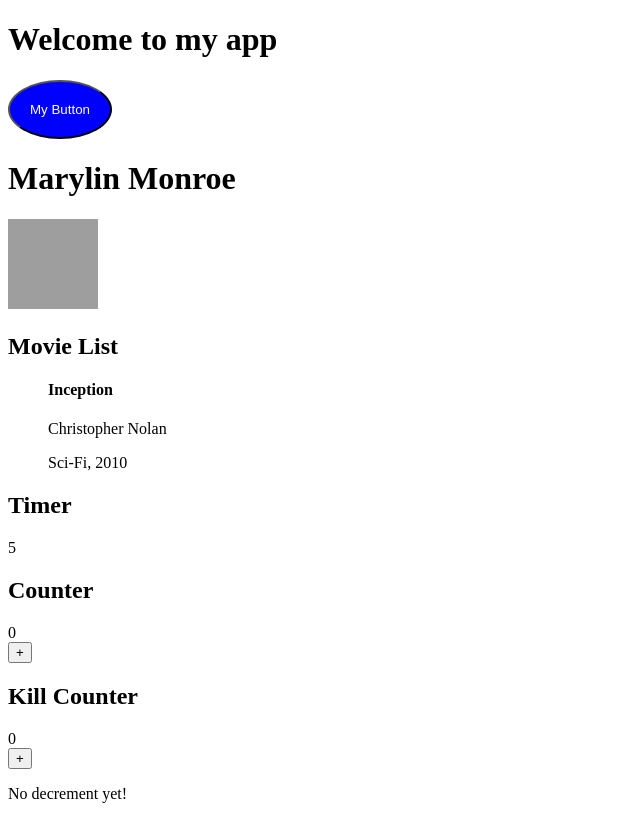
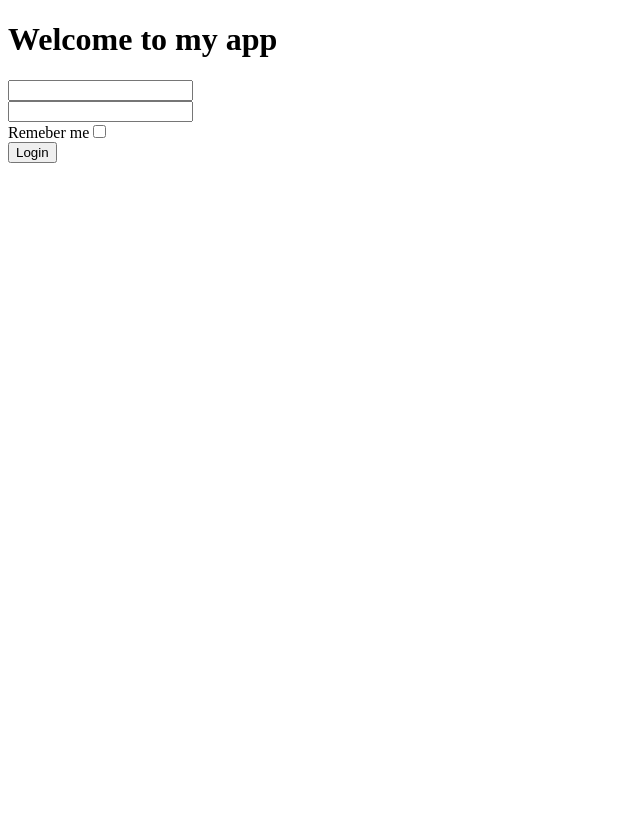
Before and after one commit to zhishopov/su-reactjs, a React (Vite) app in the folder demos/: page / in a window 1280 px wide. Shown: the whole page, without its empty margins (0-640 px from the left). Built offline with nearby package versions, Linux system fonts and the light colour scheme; grey boxes are pictures that could not be loaded.

Commit message:
Controlled form

```diff
--- a/demos/src/App.jsx
+++ b/demos/src/App.jsx
@@ -1,3 +1,4 @@
+import ControlledForm from "./components/ControlledForm.jsx";
 import Counter from "./components/Counter.jsx";
 import KillCounter from "./components/KillCounter.jsx";
 import MovieList from "./components/MovieList.jsx";
@@ -47,12 +48,13 @@ function App() {
   return (
     <>
       <h1>Welcome to my app</h1>
-      <MyButton text="My Button"></MyButton>
+      {/* <MyButton text="My Button"></MyButton>
       <Profile></Profile>
       <MovieList movies={movies}></MovieList>
       <Timer></Timer>
       <Counter></Counter>
-      <KillCounter></KillCounter>
+      <KillCounter></KillCounter> */}
+      <ControlledForm></ControlledForm>
     </>
   );
 }
--- /dev/null
+++ b/demos/src/components/ControlledForm.jsx
@@ -0,0 +1,68 @@
+import { useState } from "react";
+
+export default function ControlledForm() {
+  const [values, setValues] = useState({
+    username: "",
+    password: "",
+    remember: false,
+  });
+
+  const submitHandler = (e) => {
+    e.preventDeafult();
+
+    console.log({ username: values.username, password: values.password });
+  };
+
+  const changeHandler = (e) => {
+    setValues((state) => ({
+      ...state,
+      [e.target.name]:
+        e.target.type === "checkbox" ? e.target.checked : e.target.value,
+    }));
+  };
+
+  return (
+    <div>
+      <form onSubmit={submitHandler}>
+        <div>
+          <label htmlFor="username">
+            <input
+              type="text"
+              id="username"
+              name="username"
+              onChange={changeHandler}
+              value={values.username}
+            />
+          </label>
+        </div>
+        <div>
+          <label htmlFor="password">
+            <input
+              type="password"
+              id="password"
+              name="password"
+              onChange={changeHandler}
+              value={values.password}
+            />
+          </label>
+        </div>
+        <div>
+          <label htmlFor="remember">
+            {" "}
+            Remeber me
+            <input
+              type="checkbox"
+              id="remember"
+              name="remember"
+              onChange={changeHandler}
+              value={values.remember}
+            />
+          </label>
+        </div>
+        <div>
+          <button>Login</button>
+        </div>
+      </form>
+    </div>
+  );
+}
```
